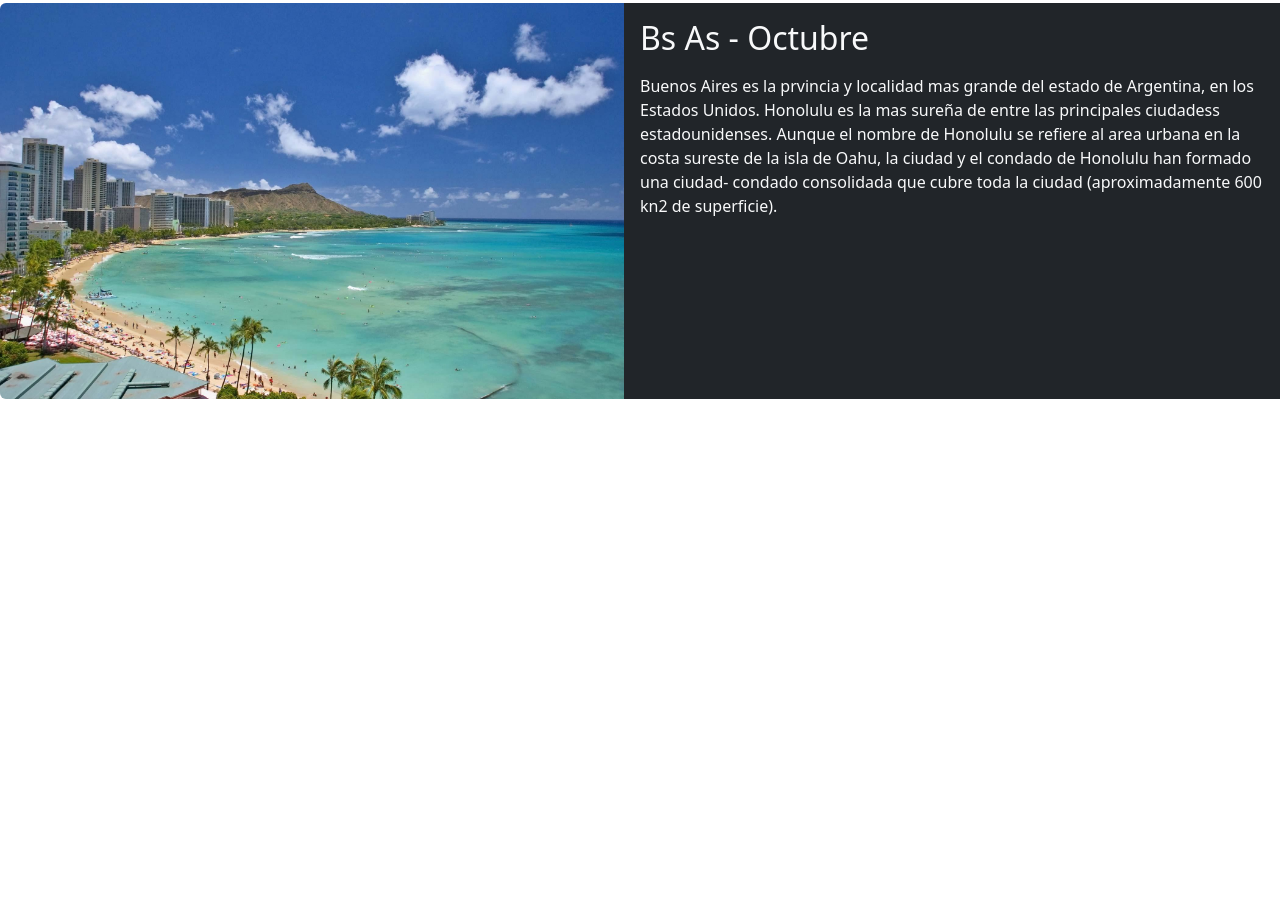
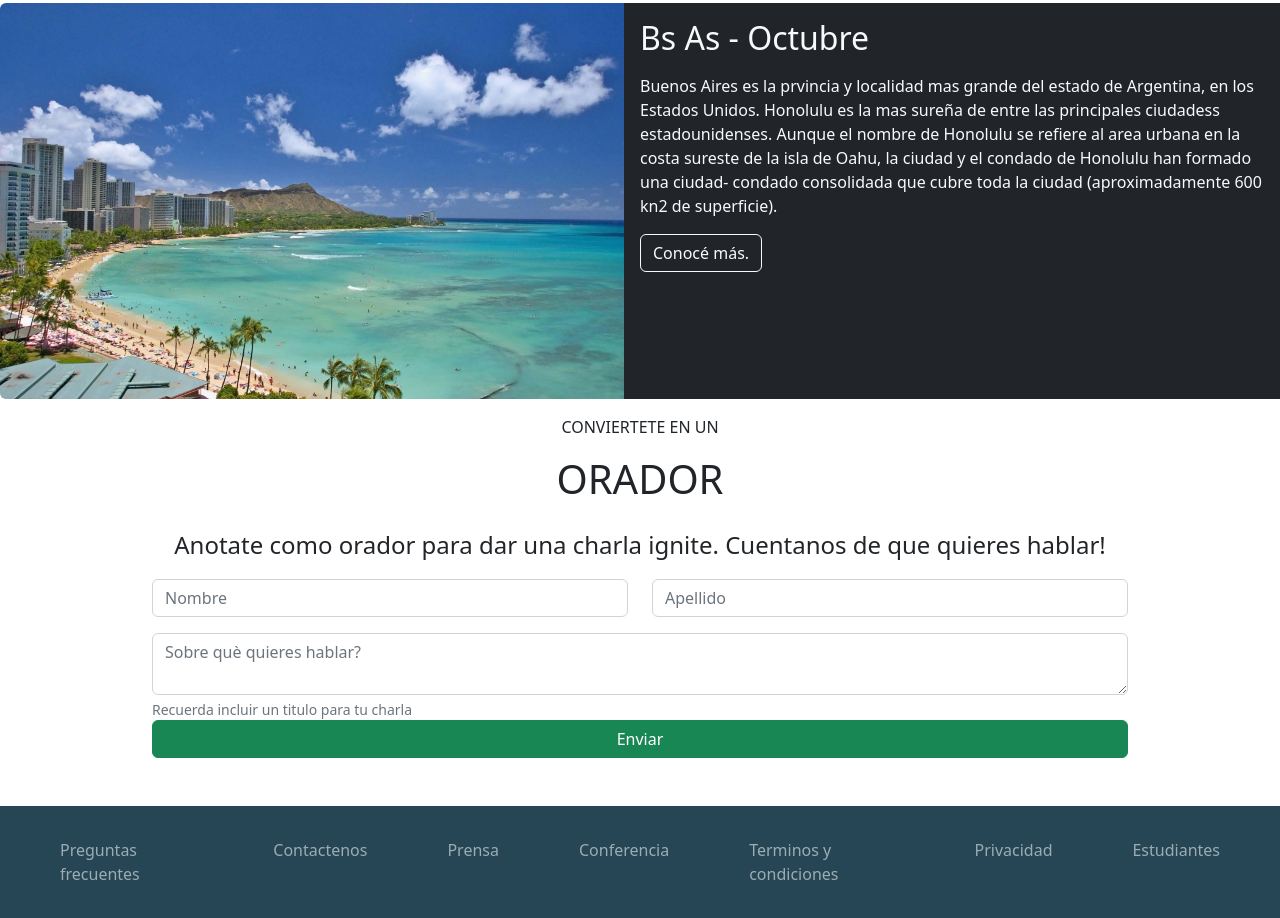
Before and after one commit to jhgrande/tp_conferencia, a plain HTML site: page index.html in a window 1280 px wide. Shown: the part 1689-2607 px from the top of the page. Before the commit the page ends 2088 px from the top, so only its background shows below. Drawn offline with nearby package versions, Linux system fonts and the light colour scheme.

Commit message:
tp confirencia final

```diff
--- a/css/styles.css
+++ b/css/styles.css
@@ -56,3 +56,17 @@
     width: 575px;
     height: 100px;
 }
+
+#grdConvierteteOrador{
+    max-width: 1000px
+}
+
+#navbarB{
+    width: 100%;
+    background-color: #264655;
+}
+
+#navbarBMenu{
+    width: 100%;
+    background-color: #264655;
+}
--- a/index.html
+++ b/index.html
@@ -53,8 +53,8 @@
                 <h5 class="card-title fs-3">Conf Bs As</h5>
                 <p class="card-text">Bs As llega por primeravez a argentina. Un evento para copmartir con nuestra comunidad el conocimiento y experiencia de los expertos que estan creando el futuro de Internet. Ven a conocer a miembros del evento, a otros estudiates de Codo
                     a Codo y los oradores de primer nivel que tenemos para ti. Te esperamos!</p>
-                <a href="#" class="btn btn-outline-light">Go somewhere</a>
-                <a href="#" class="btn btn-success">Go somewhere</a>
+                <a href="#" class="btn btn-outline-light">Quiero ser orador</a>
+                <a href="#" class="btn btn-success">Comprar Tickets</a>
             </div>
         </div>
     </div>
@@ -102,10 +102,65 @@
                 <h2 class="card-title">Bs As - Octubre</h5>
                     <p class="card-text mt-3">Buenos Aires es la prvincia y localidad mas grande del estado de Argentina, en los Estados Unidos. Honolulu es la mas sureña de entre las principales ciudadess estadounidenses. Aunque el nombre de Honolulu se refiere al area urbana
                         en la costa sureste de la isla de Oahu, la ciudad y el condado de Honolulu han formado una ciudad- condado consolidada que cubre toda la ciudad (aproximadamente 600 kn2 de superficie).</p>
+                    <a href="#" class="btn btn-outline-light">Conocé más.</a>
             </div>
         </div>
     </div>
+    <form>
+        <div class="mb-3 mx-auto" >
+            <p class="text-center fs-6 pt-3">CONVIERTETE EN UN</p>
+            <h1 class="text-center">ORADOR</h3>
+            <p class="text-center fs-4 pt-3">Anotate como orador para dar una charla ignite. Cuentanos de que quieres hablar!</p>
+             </div>
+            <div class="container" id="grdConvierteteOrador">
+            <div class="row">
+                <div class="col">
+                    <div class="mb-3">
+                        <input class="form-control" id="nombre" placeholder="Nombre">
+                    </div>
+                </div>
+                <div class="col">
+                    <div class="mb-3">
+                        <input  class="form-control" id="apellido" placeholder="Apellido">
+                      </div>
+                </div>
+            </div>
+            <div class="row">
+                <div class="col">
+                    <div class="input-group">
+                        <textarea class="form-control" aria-label="With textarea" placeholder="Sobre què quieres hablar?"></textarea>
+                      </div>
+                </div>
+            </div>
+            <div id="emailHelp" class="form-text">Recuerda incluir un titulo para tu charla</div>
+            <div class="row mb-5">
+                <div class="col">
+                    <div class="d-grid gap-2">
+                        <button class="submit btn btn-success" type="button">Enviar</button>
+                      </div>
+                </div>
+            </div>
+        </div>
+      </form>
+
+      <nav class="p-2  navbar navbar-expand-lg navbar-dark mx-auto" id="navbarB">
+        <div class="container-fluid">
+            <div class="collapse navbar-collapse justify-content-end text-light mx-auto" id="navbarBMenu">
+                <div class="navbar-nav mx-auto">
+                    <a class="fs-6 nav-link p-4 mx-3" aria-current="page" href="#">Preguntas frecuentes</a>
+                    <a class="fs-6 nav-link p-4 mx-3" href="#">Contactenos</a>
+                    <a class="fs-6 nav-link p-4 mx-3" href="#">Prensa</a>
+                    <a class="fs-6 nav-link p-4 mx-3" href="#">Conferencia</a>
+                    <a class="fs-6 nav-link p-4 mx-3" href="#">Terminos y condiciones</a>
+                    <a class="fs-6 nav-link p-4 mx-3" href="#">Privacidad</a>
+                    <a class="fs-6 nav-link p-4 mx-3" href="#">Estudiantes</a>
+                </div>
+            </div>
+        </div>
+    </nav>
     <script src="https://cdn.jsdelivr.net/npm/bootstrap@5.2.1/dist/js/bootstrap.bundle.min.js" integrity="sha384-u1OknCvxWvY5kfmNBILK2hRnQC3Pr17a+RTT6rIHI7NnikvbZlHgTPOOmMi466C8" crossorigin="anonymous"></script>
+
+
 </body>
 
 </html>
```
